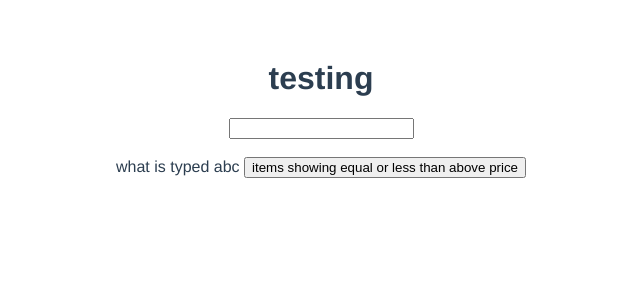
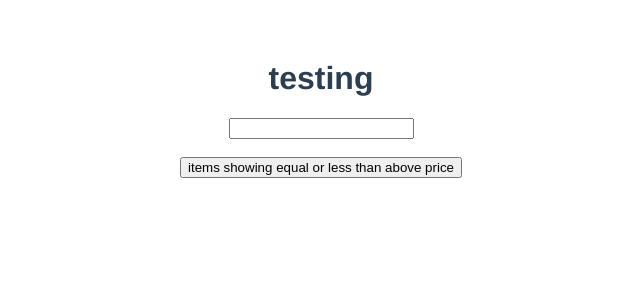
Before and after one commit to Pandax10a/template_syntax, a Vue app: page / in a window 1280 px wide. Shown: the top 300 px of the page, without its empty margins (319-959 px from the left). Built offline with nearby package versions, Linux system fonts and the light colour scheme.

Commit message:
the price selector is working now

```diff
--- a/src/components/MenuItems.vue
+++ b/src/components/MenuItems.vue
@@ -2,7 +2,7 @@
     <div>
         <h1>testing</h1>
         <input  ref="user_data2"><br><br>
-        what is typed {{user_data}}
+
         <button @click="user_entered">items showing equal or less than above price
         </button>
         <section class="{menu_container}">
@@ -26,7 +26,7 @@
         name: 'menu-items',
         methods: {
             user_entered() {
-                this.user_data = this.$refs.user_data2
+                this.user_data = this.$refs.user_data2.value
             }
         },
 
```
